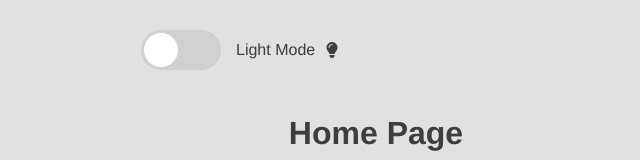
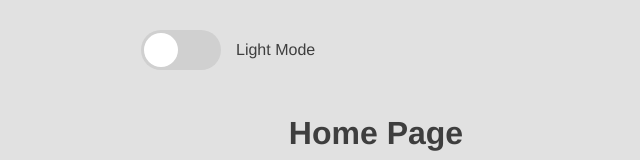
Before and after one commit to ClaytonDewey/tca-cribbage, a React (Create React App) app: page / in a window 1280 px wide. Shown: the top 160 px of the page, without its empty margins (264-904 px from the left). Built offline with nearby package versions, Linux system fonts and the light colour scheme.

Commit message:
Hiding the lightbulb icon...
Need to figure out how to make sure the class updates on change...

```diff
--- a/src/Components/Theme/Toggler.tsx
+++ b/src/Components/Theme/Toggler.tsx
@@ -10,7 +10,7 @@ const Toggle = ({ theme, toggleTheme }) => {
                 </label>
                 <span>{theme} Mode </span>
             </div>
-            <i className={`fa-solid fa-lightbulb  ${theme}`}></i>
+            {/* <i className={`fa-solid fa-lightbulb  ${theme}`}></i> */}
         </>
     )
 }
```
